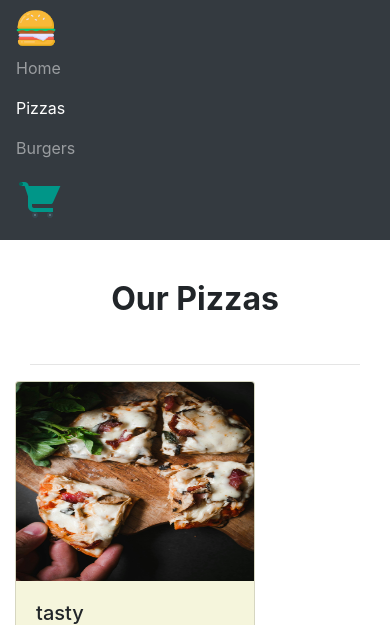
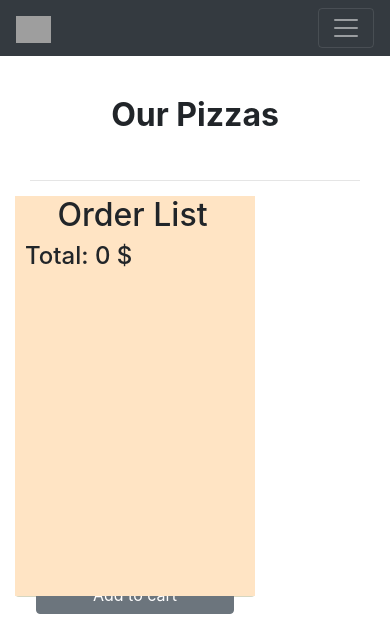
Before and after one commit to FuadHasan199/FastFood-shop, a Django app: page /pizza/ in a window 390 px wide. Shown: the top 625 px of the page. Run offline with Django 5.2, Linux system fonts and the light colour scheme; data comes from the database, SQL or seed files in the repository; grey boxes are pictures that could not be loaded.

Commit message:
more features added

```diff
--- a/Food/static/Food/css/style.css
+++ b/Food/static/Food/css/style.css
@@ -6,9 +6,7 @@
     width: 40px;
    margin-right: 10px;
 }
-.im{
-    width:100%;
-}
+
 .home{
     position:absolute;
     top:0;
@@ -22,3 +20,6 @@
     z-index: -1;
 
 }
+.orders{
+    position: absolute;
+}
--- a/Food/static/Food/js/main.js
+++ b/Food/static/Food/js/main.js
@@ -0,0 +1,3 @@
+var hours = 24
+var now = new Date.getTime()
+var stepTime = localStorage.getItem('stepTime')
--- /dev/null
+++ b/Food/static/Food/js/order.js
@@ -0,0 +1,13 @@
+var orders = JSON.parse(localStorage.getItem('orders'))
+var total = localStorage.getItem('total')
+
+if(orders === null || orders === undefined){
+    localStorage.setItem('orders',JSON.stringify([]))
+    orders = JSON.parse(localStorage.getItem('order'))
+}
+if(total === null || total === undefined){
+    localStorage.setItem('total',0)
+    total = localStorage.getItem('total')
+}
+var cart = document.querySelector('#cart')
+cart.innerHTML = orders.length
--- a/Food/templates/Food/base.html
+++ b/Food/templates/Food/base.html
@@ -4,7 +4,7 @@
 <head>
     <meta charset="UTF-8">
     <meta name="viewport" content="width=device-width, initial-scale=1.0">
-    <link rel="shortcut icon" href={% static '../../static/Food/images/icons8-hamburger-66.png' %} type="image/x-icon">
+    <link rel="shortcut icon" href="https://i.ibb.co/L0FhdC4/icons8-hamburger-66.png" type="image/x-icon">
     <title>{% block title %}
 
     {% endblock title %}</title>
@@ -19,16 +19,16 @@
 <body>
     <nav class="navbar navbar-expand-sm bg-dark navbar-dark">
         <!-- Brand/logo -->
-
+        <a class="navbar-brand" href="{% url 'index' %}">
+          <img src="https://i.ibb.co/L0FhdC4/icons8-hamburger-66.png" style="width:35px;margin-right: 10px;" alt="">
+        </a>
 
         <!-- Links -->
+      <button class="navbar-toggler" type="button" data-toggle="collapse" data-target="#mynav" aria-controls="mynav">
+        <span class="navbar-toggler-icon ml-auto"></span>
+      </button>
+      <div class="collapse navbar-collapse" id="mynav">
         <ul class="navbar-nav">
-          <li class="nav-item">
-            <div class="img-div">
-              <img src={% static "../../static/Food/images/icons8-hamburger-66.png" %} class="im" alt="">
-            </div>
-          </li>
-
           <li class="nav-item">
             <a class="nav-link {% if active_link == 'index' %} active{% endif %}"href={% url 'index' %}>Home</a>
           </li>
@@ -39,11 +39,16 @@
           <li class="nav-item">
             <a class="nav-link {% if active_link == 'burger' %} active{% endif %}" href={% url 'burger' %} >Burgers</a>
           </li>
-
-          <li class="nav-item">
-            <a href="" class="nav-link"><img src={% static '../../static/Food/images/icons8-shopping-cart-48.png' %} alt=""></a>
+        </ul>
+        <ul class="navbar-nav ml-auto">
+          <li class="nav-item mt-3">
+            <a href="" class="nav-link"><img src="https://i.ibb.co/0tYsJX4/icons8-shopping-cart-48.png" style="width:30px" alt=""><span id="cart">0</span></a>
+          </li>
+          <li class="nav-item ">
+            <a href="" class="nav-link"><img class="bg-light rounded-circle" src="https://i.ibb.co/HddX74D/icons8-user-32.png" alt=""><br>Login</a>
           </li>
         </ul>
+      </div>
       </nav>
       <div id="main" >
         {% block content %}
@@ -59,5 +64,6 @@
     <!-- Latest compiled JavaScript -->
     <script src="https://cdn.jsdelivr.net/npm/bootstrap@4.6.2/dist/js/bootstrap.bundle.min.js"></script>
     <script src={% static '../../static/Food/js/main.js' %}></script>
+    <script src={% static '../../static/Food/js/order.js' %}></script>
 </body>
 </html>
--- a/Food/templates/Food/burger.html
+++ b/Food/templates/Food/burger.html
@@ -17,16 +17,16 @@
             <div class="card" style="width: 15rem; height: 400px; background-color: beige; margin-bottom: 30px;margin-right: 5px;">
               <img class="card-img-top" src={{br.bImage.url}} alt="Card image cap" style="height: 50%;">
               <div class="card-body">
-                <h5 class="card-title">{{br.name}}</h5>
+                <h5 class="card-title" id="bur{{br.name}}">{{br.name}}</h5>
                 <p>Lorem ipsum dolor sit amet consectetur adipisicing.</p>
                 <div class="form-check-inline">
                   <label class="form-check-label"></label>
-                  <input type="radio" class="form-check-input" name="price" id="price" checked>
+                  <input type="radio" class="form-check-input" name="br{{br.id}}" id="price" value=" {{br.priceM}}" checked>
                   {{br.priceM}}$
                 </div>
                 <div class="form-check-inline">
                   <label class="form-check-label"></label>
-                  <input type="radio" class="form-check-input" name="price" id="price" >
+                  <input type="radio" class="form-check-input" name="br{{br.id}}" id="price" value=" {{br.priceL}}">
                   {{br.priceL}}$
                 </div>
                 <div style="padding-top: 5px; padding-bottom: 5px;">
--- a/Food/templates/Food/pizza.html
+++ b/Food/templates/Food/pizza.html
@@ -1,7 +1,9 @@
 {% extends "Food/base.html" %}
+
 {% block title %}
   pizza
 {% endblock title %}
+
 
 {% block content %}
 
@@ -17,16 +19,16 @@
             <div class="card" style="width: 15rem; height: 400px; background-color: beige; margin-bottom: 30px;margin-right: 5px;">
               <img class="card-img-top" src={{pi.pImage.url}} alt="Card image cap" style="height: 50%;">
               <div class="card-body">
-                <h5 class="card-title">{{pi.name}}</h5>
+                <h5 class="card-title" id="piz{{pi.id}}">{{pi.name}}</h5>
                 <p>Lorem ipsum dolor sit amet consectetur adipisicing.</p>
                 <div class="form-check-inline">
                   <label class="form-check-label"></label>
-                  <input type="radio" class="form-check-input" name="price" id="price" checked>
+                  <input type="radio" class="form-check-input" name="pi{{pi.id}}" id="price" value="{{pi.priceM}}" checked>
                   {{pi.priceM}}$
                 </div>
                 <div class="form-check-inline">
                   <label class="form-check-label"></label>
-                  <input type="radio" class="form-check-input" name="price" id="price" >
+                  <input type="radio" class="form-check-input" name="pi{{pi.id}}" id="price" value="{{pi.priceL}}" >
                   {{pi.priceL}}$
                 </div>
                 <div style="padding-top: 5px;">
@@ -37,8 +39,9 @@
             {% endfor %}
           </div>
         </div>
-        <div class="col-md-4" style="border: 1px solid black; margin-top: 140px; height: 400px; width:15rem; padding-left: 10px;background-color: bisque;">
-
+        <div class="col-md-4 orders" style=" margin-top: 140px; height: 400px; width:15rem; padding-left: 10px;background-color: bisque;">
+            <h2 class="text-center">Order List</h2>
+            <h4>Total: 0 $</h4>
         </div>
       </div>
     </div>
```
